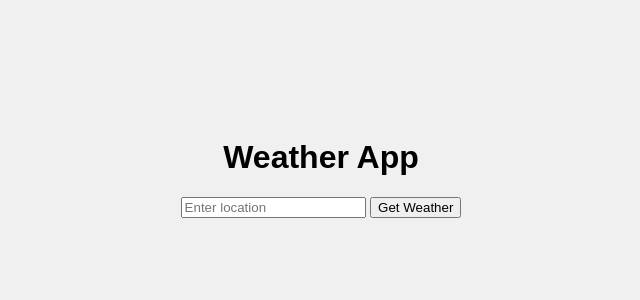
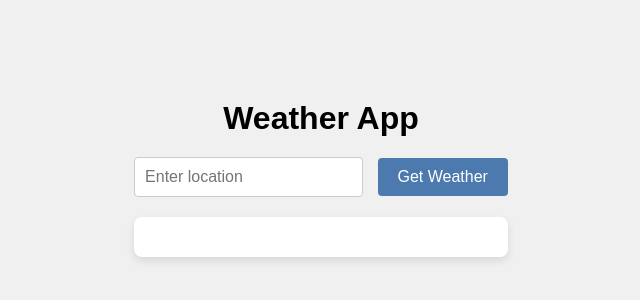
Before and after one commit to 1shikalra01/PRODIGY_WD_05, a plain HTML site: page index.html in a window 1280 px wide. Shown: the part 232-532 px from the top of the page, without its empty margins (319-959 px from the left). Drawn offline with Linux system fonts and the light colour scheme.

Commit message:
initial commit

```diff
--- a/index.html
+++ b/index.html
@@ -4,34 +4,22 @@
     <meta charset="UTF-8" />
     <meta name="viewport" content="width=device-width, initial-scale=1.0" />
     <title>Weather App</title>
-    <style>
-      body {
-        font-family: Arial, sans-serif;
-        margin: 0;
-        padding: 0;
-        display: flex;
-        justify-content: center;
-        align-items: center;
-        height: 100vh;
-        background-color: #f0f0f0;
-      }
-      .container {
-        text-align: center;
-      }
-    </style>
+    <link rel="stylesheet" href="styles.css" />
   </head>
   <body>
     <div class="container">
       <h1>Weather App</h1>
-      <input type="text" id="locationInput" placeholder="Enter location" />
-      <button onclick="getWeather()">Get Weather</button>
-      <div id="weatherInfo"></div>
+      <div class="input-container">
+        <input type="text" id="locationInput" placeholder="Enter location" />
+        <button onclick="getWeather()">Get Weather</button>
+      </div>
+      <div id="weatherInfo" class="weather-info"></div>
     </div>
 
     <script>
       function getWeather() {
         const location = document.getElementById("locationInput").value;
-        const apiKey = "898fd3e87e08f1a496b0406c8b98e2dc";
+        const apiKey = "898fd3e87e08f1a496b0406c8b98e2dc"; // Replace 'YOUR_API_KEY' with your actual API key
         const apiUrl = `https://api.openweathermap.org/data/2.5/weather?q=${location}&appid=${apiKey}&units=metric`;
 
         fetch(apiUrl)
--- /dev/null
+++ b/styles.css
@@ -0,0 +1,53 @@
+body {
+  font-family: Arial, sans-serif;
+  margin: 0;
+  padding: 0;
+  display: flex;
+  justify-content: center;
+  align-items: center;
+  height: 100vh;
+  background-color: #f0f0f0;
+}
+
+.container {
+  text-align: center;
+}
+
+.input-container {
+  margin-bottom: 20px;
+}
+
+input[type="text"] {
+  padding: 10px;
+  font-size: 16px;
+  border: 1px solid #ccc;
+  border-radius: 4px;
+  margin-right: 10px;
+}
+
+button {
+  padding: 10px 20px;
+  font-size: 16px;
+  background-color: #4c7aaf;
+  color: white;
+  border: none;
+  border-radius: 4px;
+  cursor: pointer;
+}
+
+button:hover {
+  background-color: #4574a0;
+}
+
+.weather-info {
+  background-color: #fff;
+  border-radius: 8px;
+  padding: 20px;
+  box-shadow: 0 4px 8px rgba(0, 0, 0, 0.1);
+  max-width: 400px;
+  margin: 0 auto;
+}
+
+h1 {
+  margin-bottom: 20px;
+}
```
